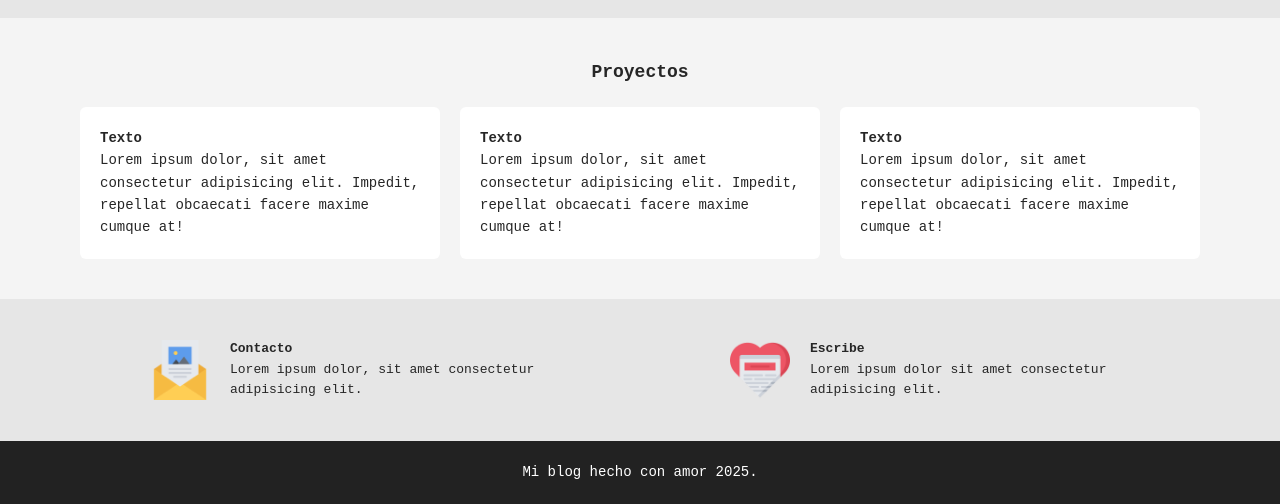
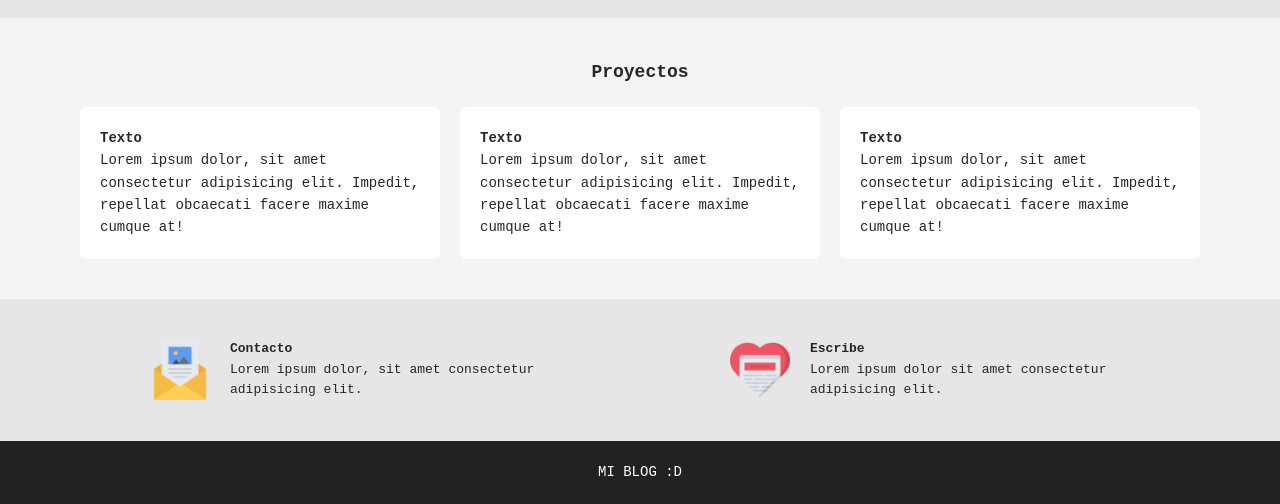
Before and after one commit to TobiasAtencio/TP3-BLOG-DAD, a plain HTML site: page blogs-info/perfil.html in a window 1280 px wide. Shown: the part 517-1021 px from the top of the page. Drawn offline with Linux system fonts and the light colour scheme.

Commit message:
Update perfil.html

```diff
--- a/blogs-info/perfil.html
+++ b/blogs-info/perfil.html
@@ -73,7 +73,7 @@
   </section>
 
   <footer>
-	Mi blog hecho con amor 2025.
+	MI BLOG :D
   </footer>
 </body>
 </html>
```
